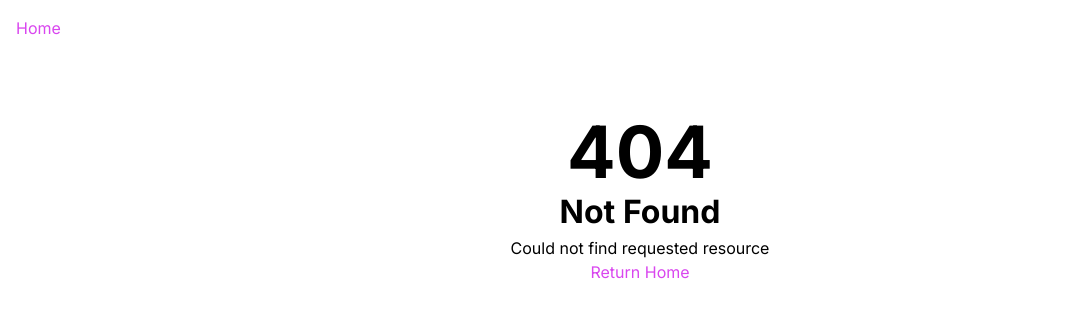
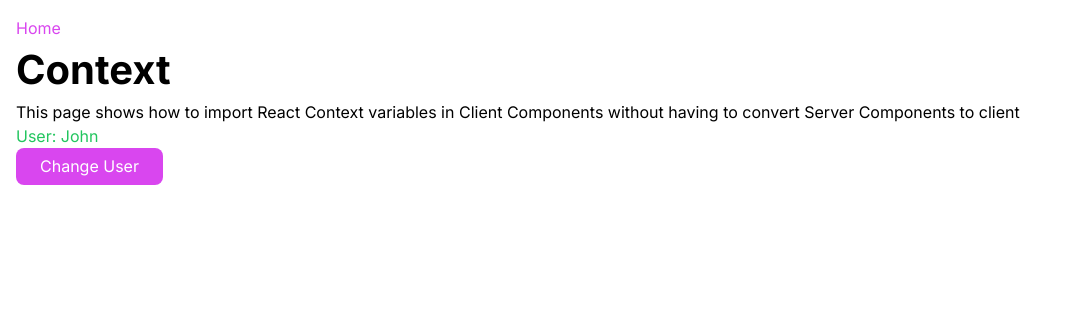
Before and after one commit to emanuelefavero/nextjs-app-router, a Next.js app: page /context in a window 1280 px wide. Before the commit this address had no page. Shown: the top 318 px of the page, without its empty margins (0-1067 px from the left). Built offline with nearby package versions, Linux system fonts and the light colour scheme.

Commit message:
add context

```diff
--- /dev/null
+++ b/app/context/components/ClientComponent.tsx
@@ -0,0 +1,21 @@
+'use client'
+
+import { useContext } from 'react'
+import { UserContext } from '@/context/UserProvider'
+
+export default function ClientComponent() {
+  const { user, setUser } = useContext(UserContext)
+
+  return (
+    <>
+      <p className='text-green-500'>User: {user.name}</p>
+      <button
+        onClick={() =>
+          setUser({ name: user.name === 'John' ? 'Jane' : 'John' })
+        }
+      >
+        Change User
+      </button>
+    </>
+  )
+}
--- /dev/null
+++ b/app/context/page.tsx
@@ -0,0 +1,19 @@
+import ClientComponent from './components/ClientComponent'
+
+export default function Page() {
+  return (
+    <>
+      <h1>Context</h1>
+
+      <p>
+        This page shows how to import React Context variables in Client
+        Components without having to convert Server Components to client
+      </p>
+
+      <ClientComponent />
+
+      {/* CHECK IF CLIENT OR SERVER */}
+      {/* {typeof window === 'undefined' ? <p>server</p> : <p>client</p>} */}
+    </>
+  )
+}
--- a/app/page.tsx
+++ b/app/page.tsx
@@ -34,6 +34,9 @@ export default async function Home() {
         </li>
         <li>
           <Link href='/url-state'>URL State</Link>
+        </li>
+        <li>
+          <Link href='/context'>Context</Link>
         </li>
         <li>
           <Link href='/about'>About</Link>
--- /dev/null
+++ b/context/UserProvider.tsx
@@ -0,0 +1,22 @@
+'use client'
+
+import { createContext, useState } from 'react'
+
+export const UserContext = createContext({
+  user: { name: 'John' },
+  setUser: (user: { name: string }) => {},
+})
+
+export default function UserProvider({
+  children,
+}: {
+  children: React.ReactNode
+}) {
+  const [user, setUser] = useState({ name: 'John' })
+
+  return (
+    <UserContext.Provider value={{ user, setUser }}>
+      {children}
+    </UserContext.Provider>
+  )
+}
```
Also changed, not shown: app/context/layout.tsx (added, +16 -0 lines).
